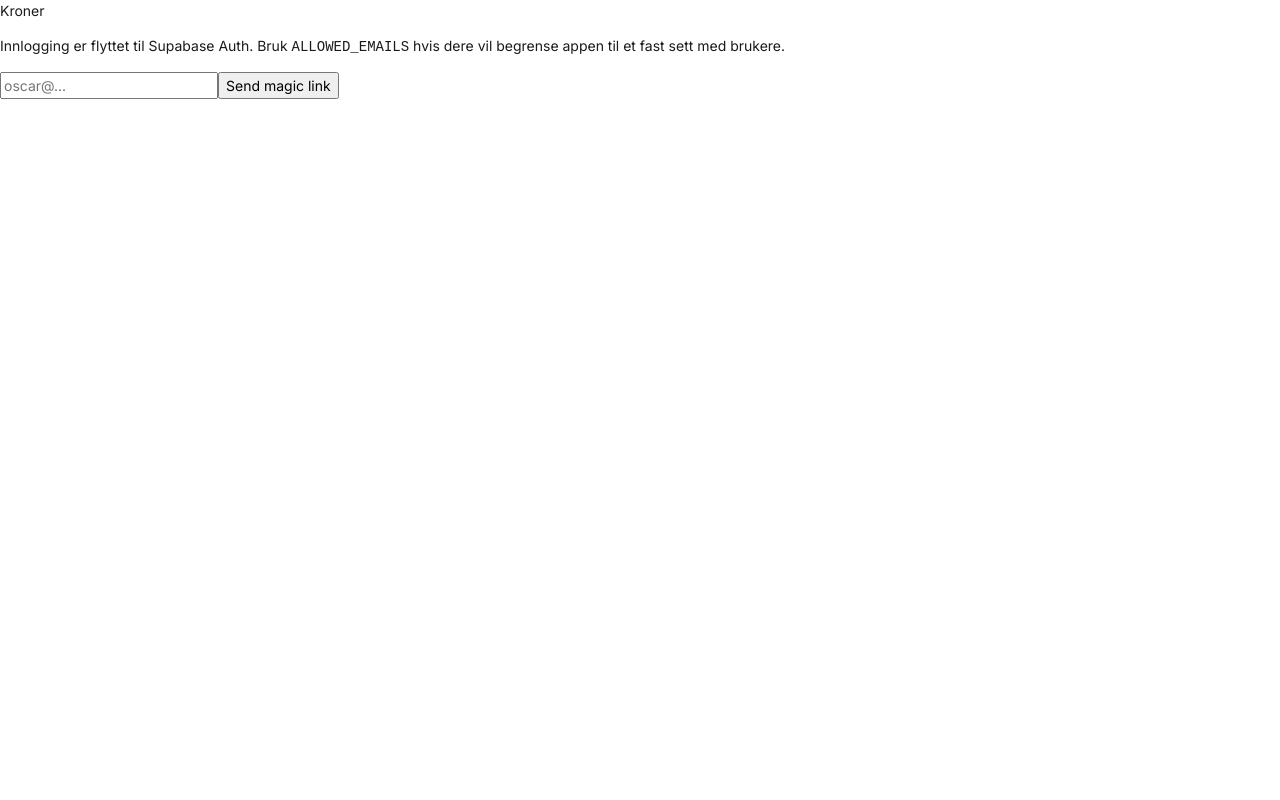
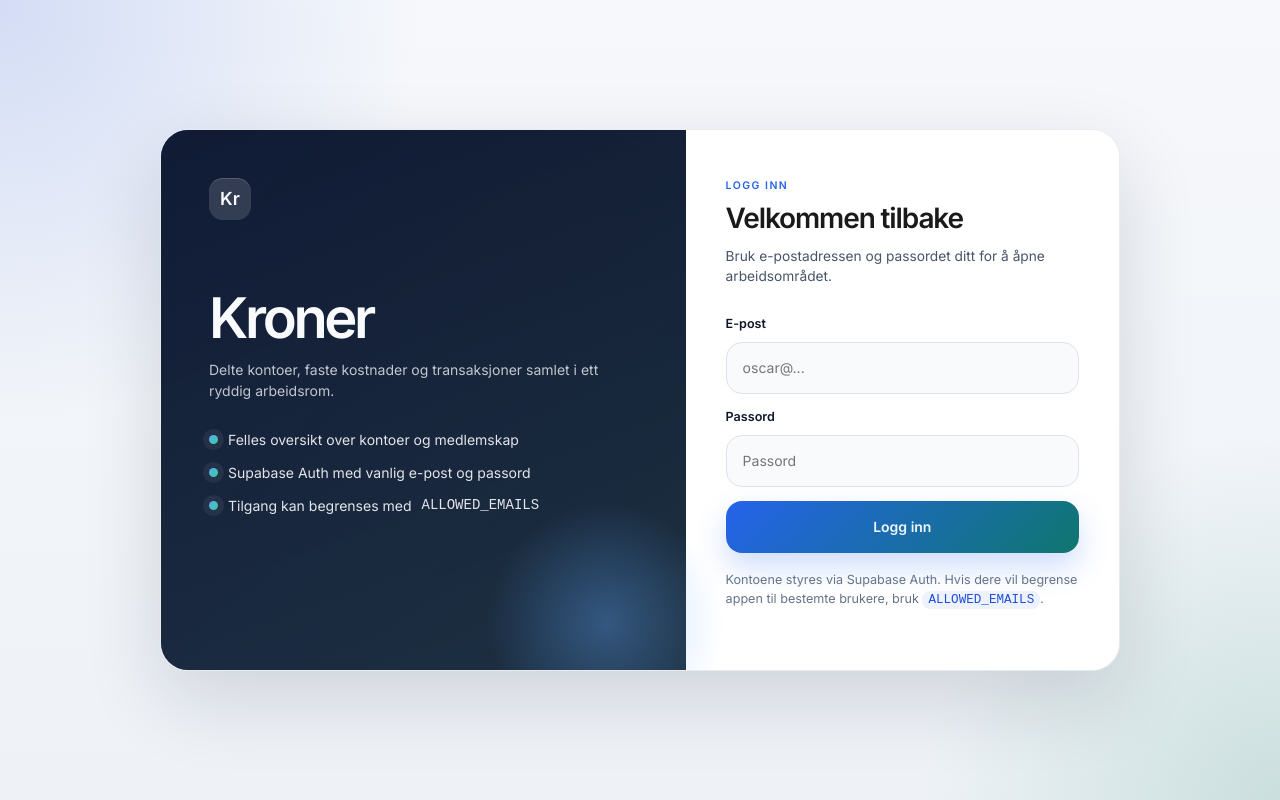
Before and after one commit to oscarloner/kroner-app, a Next.js app: page /login in a window 1280 px wide. Built offline with nearby package versions, Linux system fonts and the light colour scheme.

Commit message:
Redesign login page with password auth

```diff
--- /dev/null
+++ b/app/login/login.module.css
@@ -0,0 +1,224 @@
+.shell {
+  min-height: 100vh;
+  display: grid;
+  place-items: center;
+  padding: 32px 20px;
+  background:
+    radial-gradient(circle at top left, rgba(29, 78, 216, 0.16), transparent 28%),
+    radial-gradient(circle at bottom right, rgba(15, 123, 85, 0.16), transparent 24%),
+    linear-gradient(180deg, #f6f8fb 0%, #eef2f7 100%);
+}
+
+.frame {
+  width: min(960px, 100%);
+  display: grid;
+  grid-template-columns: 1.15fr 0.95fr;
+  overflow: hidden;
+  border: 1px solid rgba(15, 23, 42, 0.08);
+  border-radius: 28px;
+  background: rgba(255, 255, 255, 0.82);
+  box-shadow: 0 28px 80px rgba(15, 23, 42, 0.14);
+  backdrop-filter: blur(16px);
+}
+
+.hero {
+  position: relative;
+  padding: 48px;
+  color: #f8fafc;
+  background:
+    linear-gradient(160deg, rgba(15, 23, 42, 0.94), rgba(30, 41, 59, 0.9)),
+    linear-gradient(135deg, #1d4ed8, #0f766e);
+}
+
+.hero::after {
+  content: "";
+  position: absolute;
+  inset: auto -40px -72px auto;
+  width: 240px;
+  height: 240px;
+  border-radius: 999px;
+  background: radial-gradient(circle, rgba(96, 165, 250, 0.35), transparent 70%);
+}
+
+.brand {
+  display: inline-flex;
+  align-items: center;
+  justify-content: center;
+  width: 42px;
+  height: 42px;
+  border-radius: 14px;
+  font-size: 18px;
+  font-weight: 700;
+  background: rgba(255, 255, 255, 0.14);
+  box-shadow: inset 0 1px 0 rgba(255, 255, 255, 0.16);
+}
+
+.heroTitle {
+  margin: 72px 0 14px;
+  font-size: clamp(2.2rem, 6vw, 4rem);
+  line-height: 0.95;
+  letter-spacing: -0.06em;
+}
+
+.heroText {
+  max-width: 28rem;
+  margin: 0;
+  color: rgba(248, 250, 252, 0.76);
+  font-size: 1rem;
+}
+
+.featureList {
+  display: grid;
+  gap: 12px;
+  margin: 28px 0 0;
+  padding: 0;
+  list-style: none;
+}
+
+.featureItem {
+  display: flex;
+  align-items: center;
+  gap: 10px;
+  color: rgba(248, 250, 252, 0.9);
+}
+
+.featureDot {
+  width: 9px;
+  height: 9px;
+  border-radius: 999px;
+  background: linear-gradient(135deg, #60a5fa, #34d399);
+  box-shadow: 0 0 0 6px rgba(255, 255, 255, 0.06);
+}
+
+.card {
+  display: flex;
+  flex-direction: column;
+  justify-content: center;
+  padding: 48px 40px;
+  background: rgba(255, 255, 255, 0.92);
+}
+
+.eyebrow {
+  margin: 0 0 10px;
+  color: #2563eb;
+  font-size: 0.75rem;
+  font-weight: 700;
+  letter-spacing: 0.14em;
+  text-transform: uppercase;
+}
+
+.title {
+  margin: 0;
+  font-size: 2rem;
+  line-height: 1;
+  letter-spacing: -0.04em;
+}
+
+.description {
+  margin: 14px 0 0;
+  color: #475569;
+  font-size: 0.98rem;
+}
+
+.form {
+  display: grid;
+  gap: 14px;
+  margin-top: 28px;
+}
+
+.field {
+  display: grid;
+  gap: 8px;
+}
+
+.label {
+  color: #0f172a;
+  font-size: 0.9rem;
+  font-weight: 600;
+}
+
+.input {
+  width: 100%;
+  height: 52px;
+  padding: 0 16px;
+  border: 1px solid #dbe3ef;
+  border-radius: 16px;
+  background: #f8fafc;
+  color: #0f172a;
+  outline: none;
+  transition: border-color 0.2s ease, box-shadow 0.2s ease, background 0.2s ease;
+}
+
+.input:focus {
+  border-color: #3b82f6;
+  background: #fff;
+  box-shadow: 0 0 0 4px rgba(59, 130, 246, 0.12);
+}
+
+.submit {
+  height: 52px;
+  border: 0;
+  border-radius: 16px;
+  color: #eff6ff;
+  font-weight: 600;
+  background: linear-gradient(135deg, #2563eb, #0f766e);
+  box-shadow: 0 14px 30px rgba(37, 99, 235, 0.22);
+  cursor: pointer;
+  transition: transform 0.18s ease, box-shadow 0.18s ease, opacity 0.18s ease;
+}
+
+.submit:hover:not(:disabled) {
+  transform: translateY(-1px);
+  box-shadow: 0 18px 34px rgba(37, 99, 235, 0.28);
+}
+
+.submit:disabled {
+  opacity: 0.7;
+  cursor: wait;
+}
+
+.status {
+  margin-top: 16px;
+  padding: 14px 16px;
+  border-radius: 16px;
+  color: #0f172a;
+  background: #e2f7eb;
+  border: 1px solid #b8e7ca;
+}
+
+.statusError {
+  background: #fef2f2;
+  border-color: #fecaca;
+  color: #991b1b;
+}
+
+.footnote {
+  margin-top: 18px;
+  color: #64748b;
+  font-size: 0.9rem;
+}
+
+.footnote code {
+  padding: 2px 6px;
+  border-radius: 8px;
+  background: #eef2ff;
+  color: #1d4ed8;
+}
+
+@media (max-width: 900px) {
+  .frame {
+    grid-template-columns: 1fr;
+  }
+
+  .hero {
+    padding: 36px 28px 30px;
+  }
+
+  .heroTitle {
+    margin-top: 44px;
+  }
+
+  .card {
+    padding: 32px 24px;
+  }
+}
--- a/app/login/page.tsx
+++ b/app/login/page.tsx
@@ -1,66 +1,13 @@
-"use client";
+import { LoginClient } from "@/components/LoginClient";
 
-import { useState } from "react";
-import { createClient } from "@/lib/supabase/browser";
+export default async function LoginPage({
+  searchParams
+}: {
+  searchParams?: Promise<{ error?: string; next?: string }>;
+}) {
+  const params = await searchParams;
+  const initialError =
+    params?.error === "unauthorized" ? "Denne brukeren har ikke tilgang til appen." : "";
 
-export default function LoginPage() {
-  const [email, setEmail] = useState("");
-  const [status, setStatus] = useState("");
-  const [busy, setBusy] = useState(false);
-
-  async function handleLogin(event: React.FormEvent<HTMLFormElement>) {
-    event.preventDefault();
-    setBusy(true);
-    setStatus("");
-
-    try {
-      const supabase = createClient();
-      const redirectTo =
-        typeof window === "undefined"
-          ? undefined
-          : `${window.location.origin}/auth/callback`;
-      const { error } = await supabase.auth.signInWithOtp({
-        email,
-        options: {
-          emailRedirectTo: redirectTo
-        }
-      });
-
-      if (error) {
-        throw error;
-      }
-
-      setStatus("Innloggingslenke sendt.");
-    } catch (error) {
-      setStatus(error instanceof Error ? error.message : "Kunne ikke starte innlogging.");
-    } finally {
-      setBusy(false);
-    }
-  }
-
-  return (
-    <div className="loginShell">
-      <div className="loginCard">
-        <div className="pageTitle">Kroner</div>
-        <p className="mutedText">
-          Innlogging er flyttet til Supabase Auth. Bruk <code>ALLOWED_EMAILS</code> hvis dere vil
-          begrense appen til et fast sett med brukere.
-        </p>
-        <form className="loginForm" onSubmit={handleLogin}>
-          <input
-            className="textInput"
-            type="email"
-            value={email}
-            onChange={(event) => setEmail(event.target.value)}
-            placeholder="oscar@..."
-            required
-          />
-          <button className="primaryButton" type="submit" disabled={busy}>
-            {busy ? "Sender..." : "Send magic link"}
-          </button>
-        </form>
-        {status ? <div className="statusText">{status}</div> : null}
-      </div>
-    </div>
-  );
+  return <LoginClient initialError={initialError} nextPath={params?.next || "/"} />;
 }
--- /dev/null
+++ b/components/LoginClient.tsx
@@ -0,0 +1,126 @@
+"use client";
+
+import { useState } from "react";
+import { createClient } from "@/lib/supabase/browser";
+import styles from "@/app/login/login.module.css";
+
+type LoginClientProps = {
+  initialError?: string;
+  nextPath: string;
+};
+
+export function LoginClient({ initialError, nextPath }: LoginClientProps) {
+  const [email, setEmail] = useState("");
+  const [password, setPassword] = useState("");
+  const [status, setStatus] = useState("");
+  const [statusError, setStatusError] = useState(false);
+  const [busy, setBusy] = useState(false);
+
+  async function handleLogin(event: React.FormEvent<HTMLFormElement>) {
+    event.preventDefault();
+    setBusy(true);
+    setStatus("");
+    setStatusError(false);
+
+    try {
+      const supabase = createClient();
+      const { error } = await supabase.auth.signInWithPassword({
+        email,
+        password
+      });
+
+      if (error) {
+        throw error;
+      }
+
+      window.location.assign(nextPath);
+    } catch (error) {
+      setStatus(error instanceof Error ? error.message : "Kunne ikke logge inn.");
+      setStatusError(true);
+    } finally {
+      setBusy(false);
+    }
+  }
+
+  return (
+    <div className={styles.shell}>
+      <div className={styles.frame}>
+        <section className={styles.hero}>
+          <div className={styles.brand}>Kr</div>
+          <h1 className={styles.heroTitle}>Kroner</h1>
+          <p className={styles.heroText}>
+            Delte kontoer, faste kostnader og transaksjoner samlet i ett ryddig arbeidsrom.
+          </p>
+          <ul className={styles.featureList}>
+            <li className={styles.featureItem}>
+              <span className={styles.featureDot} />
+              Felles oversikt over kontoer og medlemskap
+            </li>
+            <li className={styles.featureItem}>
+              <span className={styles.featureDot} />
+              Supabase Auth med vanlig e-post og passord
+            </li>
+            <li className={styles.featureItem}>
+              <span className={styles.featureDot} />
+              Tilgang kan begrenses med <code>ALLOWED_EMAILS</code>
+            </li>
+          </ul>
+        </section>
+
+        <section className={styles.card}>
+          <p className={styles.eyebrow}>Logg inn</p>
+          <h2 className={styles.title}>Velkommen tilbake</h2>
+          <p className={styles.description}>
+            Bruk e-postadressen og passordet ditt for å åpne arbeidsområdet.
+          </p>
+
+          <form className={styles.form} onSubmit={handleLogin}>
+            <label className={styles.field}>
+              <span className={styles.label}>E-post</span>
+              <input
+                className={styles.input}
+                type="email"
+                value={email}
+                onChange={(event) => setEmail(event.target.value)}
+                placeholder="oscar@..."
+                autoComplete="email"
+                required
+              />
+            </label>
+
+            <label className={styles.field}>
+              <span className={styles.label}>Passord</span>
+              <input
+                className={styles.input}
+                type="password"
+                value={password}
+                onChange={(event) => setPassword(event.target.value)}
+                placeholder="Passord"
+                autoComplete="current-password"
+                required
+              />
+            </label>
+
+            <button className={styles.submit} type="submit" disabled={busy}>
+              {busy ? "Logger inn..." : "Logg inn"}
+            </button>
+          </form>
+
+          {initialError && !status ? (
+            <div className={`${styles.status} ${styles.statusError}`}>{initialError}</div>
+          ) : null}
+          {status ? (
+            <div className={`${styles.status} ${statusError ? styles.statusError : ""}`}>
+              {status}
+            </div>
+          ) : null}
+
+          <p className={styles.footnote}>
+            Kontoene styres via Supabase Auth. Hvis dere vil begrense appen til bestemte brukere,
+            bruk <code>ALLOWED_EMAILS</code>.
+          </p>
+        </section>
+      </div>
+    </div>
+  );
+}
```
